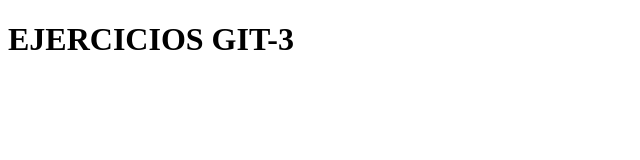
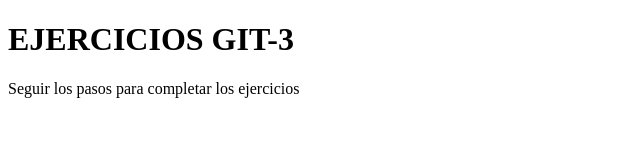
Before and after one commit to adrianconejo/hardware, a plain HTML site: page ProyectoZ/index.html in a window 1280 px wide. Shown: the whole page, without its empty margins (0-640 px from the left). Drawn offline with Linux system fonts and the light colour scheme.

Commit message:
Publicar

```diff
--- a/ProyectoZ/index.html
+++ b/ProyectoZ/index.html
@@ -10,6 +10,7 @@
 
 <body>
     <h1>EJERCICIOS GIT-3</h1>
+    <p>Seguir los pasos para completar los ejercicios</p>
 
 </body>
 
```
